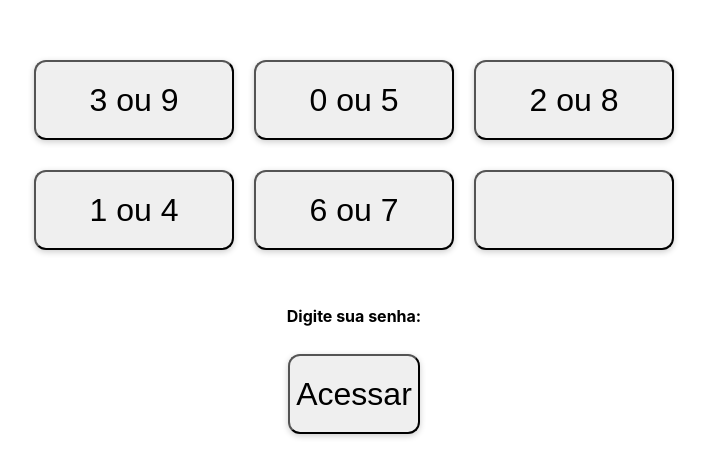
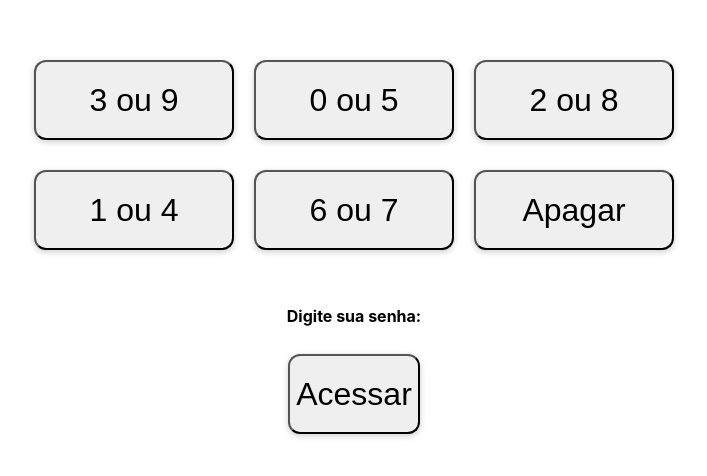
Before and after one commit to Cereser01/ATM-style-ambiguous-keypad, a React (Create React App) app in the folder senha_caixa_banco/: page / in a window 1280 px wide. Shown: the part 148-624 px from the top of the page, without its empty margins (286-993 px from the left). Built offline with nearby package versions, Linux system fonts and the light colour scheme.

Commit message:
Update App.js

```diff
--- a/senha_caixa_banco/src/App.js
+++ b/senha_caixa_banco/src/App.js
@@ -3,7 +3,6 @@ import Button from './components/Button';
 import './App.css';
 import { FontAwesomeIcon } from '@fortawesome/react-fontawesome';
 import { faBackspace, faTimes } from '@fortawesome/free-solid-svg-icons';
-
 
 function App() {
   const [options, setOptions] = useState('');
@@ -29,7 +28,8 @@ function App() {
         <Button label="1 ou 4" onClick={() => handleButtonClick("1 ou 4")} />
         <Button label="6 ou 7" onClick={() => handleButtonClick("6 ou 7")} />
         <Button
-          onClick={() => handleButtonClick('', 'faBackspace')}
+          onClick={() => handleButtonClick('Apagar', 'faBackspace')}
+          label="Apagar"
           icon={<FontAwesomeIcon icon={faTimes} />}
         />
       </div>
```
